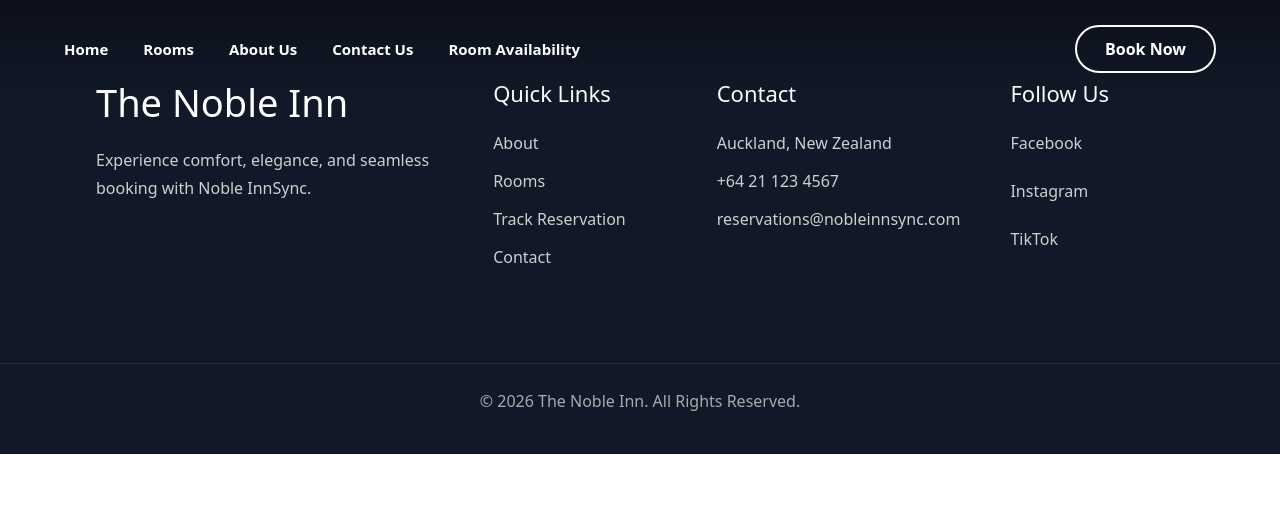
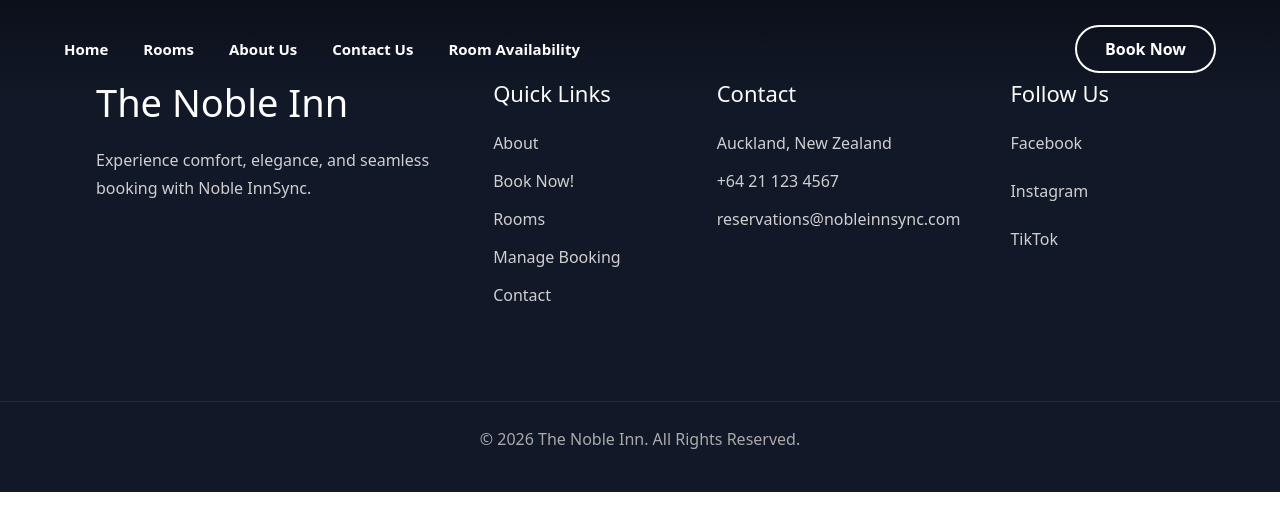
Before and after one commit to ars1224/Noble_InnSync, a Flask app: template app/templates/_layout.html in a window 1280 px wide. Shown: the top 531 px of the page. Run offline with Flask 3, Linux system fonts and the light colour scheme; the template is opened without the code that fills it, so the values that code supplies are empty; some libraries are stand-ins or nearby versions.

Commit message:
Update _footer.html

```diff
--- a/app/templates/_footer.html
+++ b/app/templates/_footer.html
@@ -14,8 +14,9 @@
             <h3>Quick Links</h3>
 
             <a href="#about">About</a>
+            <a href="#Book">Book Now!</a>
             <a href="#rooms">Rooms</a>
-            <a href="#track">Track Reservation</a>
+            <a href="#manage">Manage Booking</a>
             <a href="#contact">Contact</a>
         </div>
 
```
